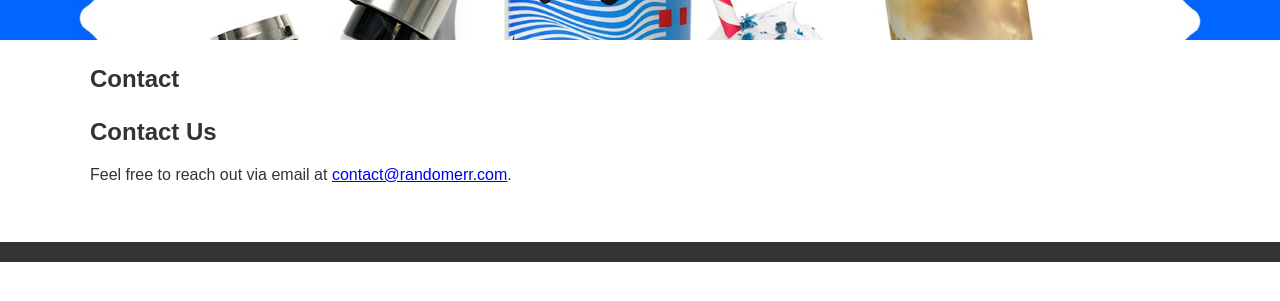
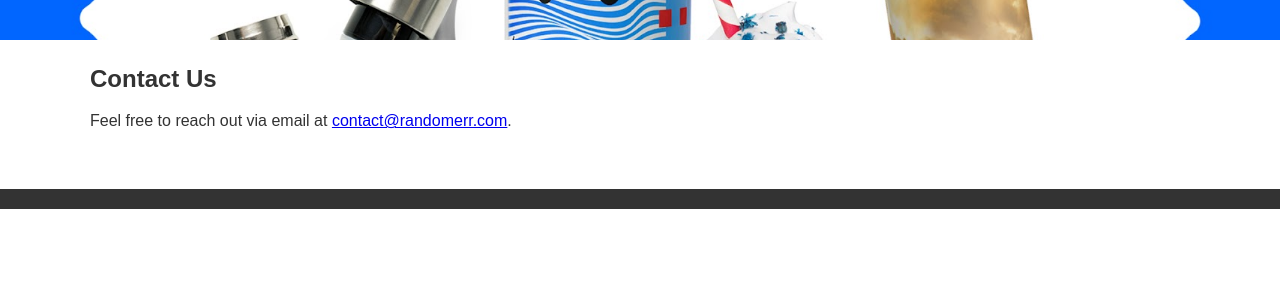
Before and after one commit to m-cochran/Randomerr, a Jekyll site: the page built from contact.md, in a window 1280 px wide. Shown: the top 301 px of the page. Built offline with Jekyll 4.4.1, drawn with Linux system fonts in a browser that asks for light colours.

Commit message:
Update default.html

```diff
--- a/_layouts/default.html
+++ b/_layouts/default.html
@@ -13,8 +13,6 @@
 
   <main class="container">
     <article class="post-content">
-      <h1>{{ page.title }}</h1>
-      <p>{{ page.date | date: "%B %d, %Y" }}</p>
       <div class="post-body">
         {{ content }}
       </div>
```
